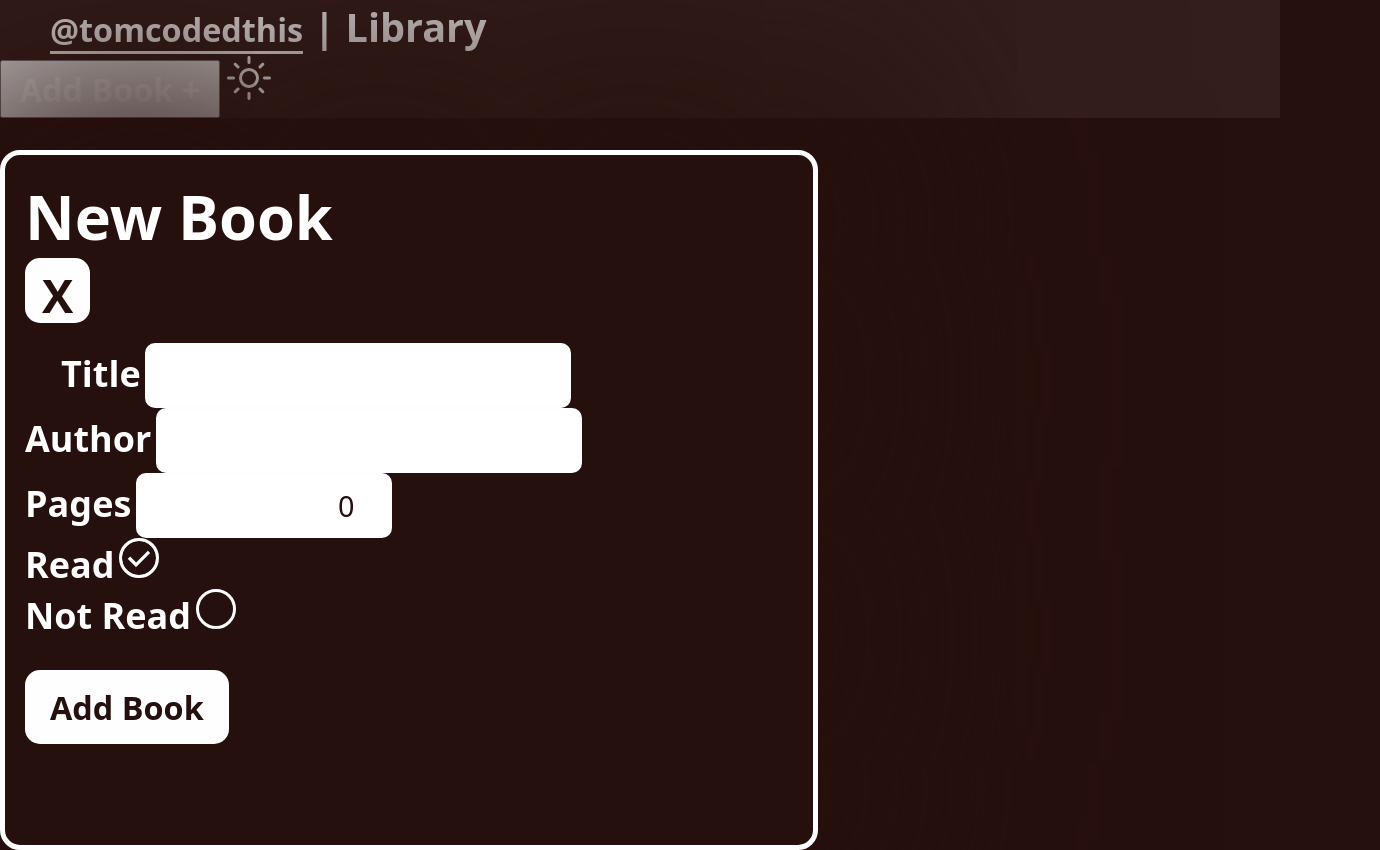
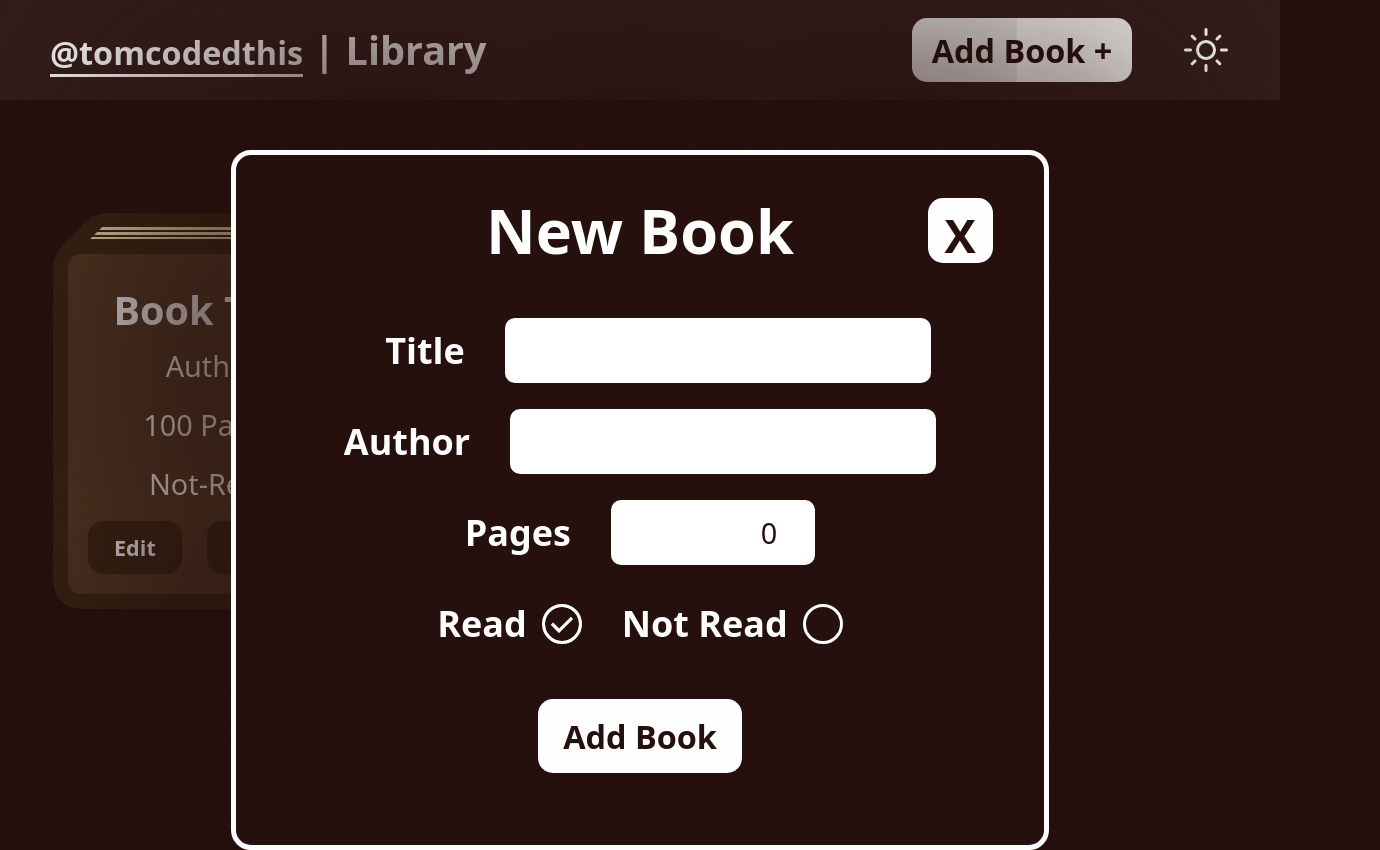
Before and after one commit to tomcodedthis/odin-library, a plain HTML site: page index.html in a window 1280 px wide. Both pictures are taken after a click on the button "Add Book +". Shown: the whole page, 1380 px wide, since content can reach past the window. Drawn offline with Linux system fonts and the light colour scheme.

Commit message:
Style improvments and class decleration added

```diff
--- a/index.html
+++ b/index.html
@@ -9,50 +9,48 @@
 </head>
 
 <body>
-    <header>
-        <div id="header-left">
+    <header class="flex">
+        <div id="header-left" class="flex">
             <h1><a href="https://www.github.com/tomcodedthis" target="_blank">@tomcodedthis</a> | Library</h1>
         </div>
-        <div id="header-right">
-            <button id="add-btn" class="show-hide-form">Add Book +</button>
+        <div id="header-right" class="flex">
+            <button id="add-btn" class="show-hide-form form-btn">Add Book +</button>
             <img src="./images/light-mode_w.png" alt="Light-Mode" id="color-mode">
         </div>
     </header>
 
-    <main>
-        <div id="shelf" class="shelf">
-
+    <main class="flex">
+        <div id="shelf" class="shelf grid">
         </div>
-
-        <div id="form-cont"  class="add-form">
-            <div class="form-header">
+        <div id="form-cont"  class="add-form grid">
+            <div class="form-header grid">
                 <h1 class="form-title">New Book</h1>
                 <button class="close-form form-btn show-hide-form" id="close-form">X</button>
             </div>
 
-            <form method="post" class="form-main" id="book-form" name="add-book">
-                <fieldset class="text-fieldset" id="form-book-title">
+            <form method="post" class="form-main grid" id="book-form" name="add-book">
+                <fieldset class="text-fieldset flex" id="form-book-title">
                     <label for="title" class="fieldset-left">Title</label>
                     <input type="text" name="title" required>
                 </fieldset>
 
-                <fieldset class="text-fieldset">
+                <fieldset class="text-fieldset flex">
                     <label for="author" class="fieldset-left">Author</label>
                     <input type="text" name="author">
                 </fieldset>
 
-                <fieldset>
+                <fieldset class="flex">
                     <label for="pages" class="fieldset-left">Pages</label>
                     <input type="number" name="pages" value="0" id="pages-input">
                 </fieldset>
 
-                <fieldset id="radio-fieldset">
-                    <div class="radio-cont">
+                <fieldset id="radio-fieldset" class="flex">
+                    <div class="radio-cont flex">
                         <label for="read">Read</label>
                         <input type="radio" name="read-status" id="read" checked value="Read">
                     </div>
 
-                    <div class="radio-cont">
+                    <div class="radio-cont flex">
                         <label for="not-read">Not Read</label>
                         <input type="radio" name="read-status" id="not-read" value="Not-Read">
                     </div>
```
